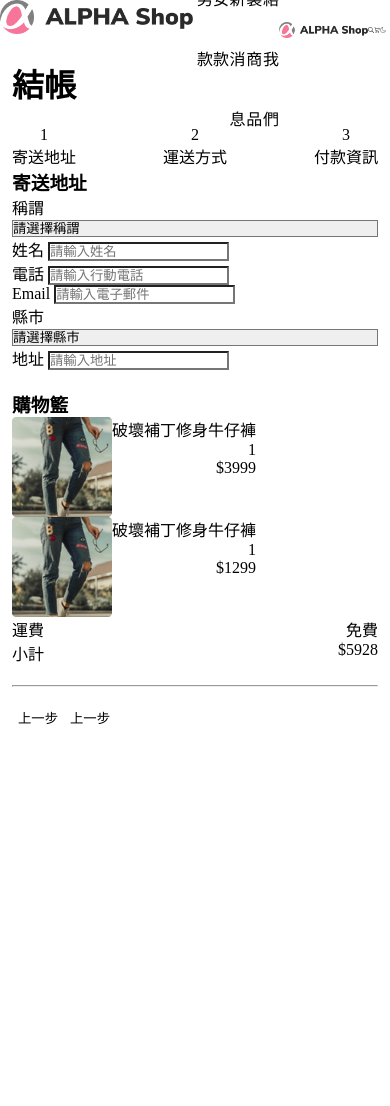
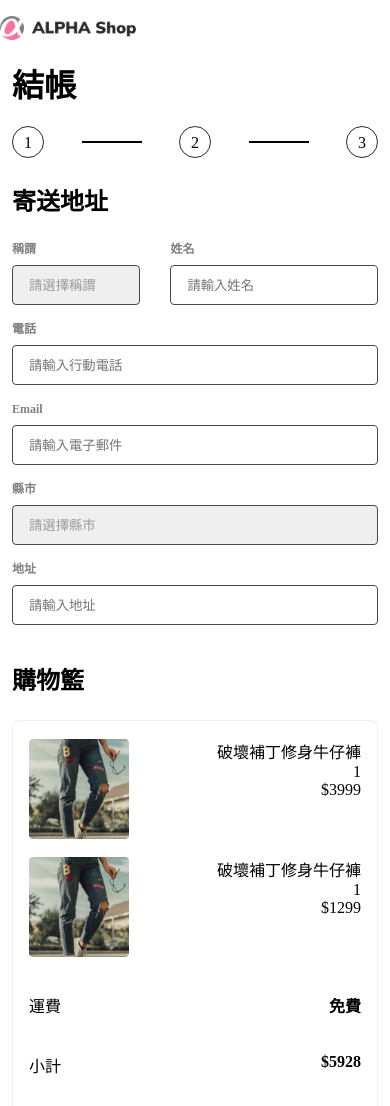
Before and after one commit to ga686/ac_shop, a website built with webpack: page index.html in a window 390 px wide. Shown: the top 1106 px of the page. Before the commit the page ends 844 px from the top, so only its background shows below. Built offline with nearby package versions, Linux system fonts and the light colour scheme; files whose address does not match are found by name.

Commit message:
修改classname命名

```diff
--- a/src/scss/main.scss
+++ b/src/scss/main.scss
@@ -8,6 +8,8 @@ $label-title-color: #808080;
 $form-border: 1px solid #4A4A4A;
 $placeholder-color: #999999;
 $select-color:#2A2A2A;
+$btn-next-bg:#F67599;
+$container-border:1px solid #F0F0F5;
 
 
 // common
@@ -23,6 +25,18 @@ $select-color:#2A2A2A;
   padding: 0 16px;
 }
 
+%btn-style{
+  @include rectangle(auto, 46px);
+  line-height: 46px;
+  color: #fff;
+  border-radius: 8px;
+}
+
+%form-title-style{
+  font-size: 24px;
+  margin-bottom: 24px
+}
+
 // nav
 .navbar{
   @include rectangle(100%, 56px);
@@ -30,7 +44,17 @@ $select-color:#2A2A2A;
   line-height: 56px;
   z-index: 99;
 
-  .navbar-toggle{
+  &_container{
+    flex-direction: column;
+    position: absolute;
+    top: 100%;
+    background-color: $body-bg;
+    transition: transform 0.3s ease-out;
+    transform-origin: top;
+    transform: scale(1, 0);
+  }
+
+  &_toggle{
     @include rectangle(0px, auto);
     &::before{
       position: absolute;
@@ -45,43 +69,14 @@ $select-color:#2A2A2A;
     }
   }
 
-  .navbar-container{
-    flex-direction: column;
-    position: absolute;
-    top: 100%;
-    background-color: $body-bg;
-    transition: transform 0.3s ease-out;
-    transform-origin: top;
-    transform: scale(1, 0);
-  }
-
-  .navbar-toggle:checked ~ .navbar-container {
+  &_toggle:checked ~ &_container {
     transform: scale(1, 1);
   }
 
-  .nav-item {
-    /*預設透明度 0*/
+  &_item{
     opacity: 0;
-  }
-
-  .navbar-toggle:checked ~ .navbar-container .nav-item {
-    /*增加轉場效果*/
-    transition: opacity 0.2s ease-out 0.2s;
-    opacity: 1;
-  }
-
-  .mobile-logo{
-    a{
-      @include rectangle(136px, 56px);
-      line-height: 56px;
-      img{object-fit: contain}
-    }
-  }
-
-  .nav-item{
     @include rectangle(100%, auto);
-    &.logo{display: none;}
-    .icon{
+    &_icon{
       margin: 0 21px;
       a{
         @include rectangle(24px, 56px);
@@ -91,66 +86,74 @@ $select-color:#2A2A2A;
     }
   }
 
-  .nav-item + .nav-item{
+  &_item + &_item{
     border-top: 2px solid rgba(42, 42, 42, 0.1);
+  }
+
+  &_toggle:checked ~ &_container &_item {
+    /*增加轉場效果*/
+    transition: opacity 0.2s ease-out 0.2s;
+    opacity: 1;
+  }
+
+  &_logo--mobile{
+    a{
+      @include rectangle(136px, 56px);
+      line-height: 56px;
+      img{object-fit: contain}
     }
   }
 
-// step panel
-.stepper-panel{
-  .stepper-container{
-    .step{
-      position: relative;
-      flex: 1;
-      .circle-container{
-        @include rectangle(32px, 32px);
-        line-height: 32px;
-        border-radius: 50%;
-        border: 1px solid $stepper-color;
-        position: relative;
+  &_logo--screen{
+    display: none;
   }
-      .connect-line{
-        @include rectangle(60px, 2px);
-        position: absolute;
-        top: 12px;
-        right: calc(50% + 32px);
-        left: calc(-50% + 32px);
-        background-color: $border-color;
+}
+
+// main
+.main-container{
+  display: grid;
+  grid-auto-flow: row;
+
+  &_btn-group{
+    .btn{
+      @extend %btn-style;
+      flex:1;
+      &--prev{
+        color: black;
+      }
+      &--next{
+        background-color: $btn-next-bg;
       }
     }
   }
 
-  .step-label{
-    display: none;
+
+  &_left{
+    &_form{
+      &_title{
+        @extend %form-title-style
       }
-}
-
-// form part 1
-.form-container{
-  .form-title{
-    margin-bottom: 24px;
-  }
-
-  .form-group {
+      &_group{
+        &--name{
           display: grid;
-    &.name-group{
           grid-template-columns: repeat(5, 1fr);
           gap:30px;
-      div:first-child{
+          > div:first-child{
             grid-column: span 2;
           }
-      div:nth-child(2){
+          > div:nth-child(2){
             grid-column: span 3;
           }
         }
-    &.phone-group{
+        &--phone{
+          display: grid;
           grid-auto-flow: row;
         }
-    &.address-group{
+        &--address{
+          display: grid;
           grid-auto-flow: row;
         }
-
-    > div{
+        &_item{
           display: flex;
           flex-direction: column;
           margin-bottom: 16px;
@@ -160,8 +163,14 @@ $select-color:#2A2A2A;
               color: $placeholder-color;
             }
           }
-
-      .select-wrapper{
+          label{
+            font-size: 12px;
+            font-weight: bold;
+            line-height: 16px;
+            color: $label-title-color;
+            margin-bottom: 8px;
+          }
+          &_select{
             position: relative;
             &::before{
               position: absolute;
@@ -177,21 +186,68 @@ $select-color:#2A2A2A;
 
             }
           }
-
           select{
             &::placeholder{color: $placeholder-color;}
           }
         }
+
+
       }
 
-  .form-label-title{
-    font-size: 12px;
-    font-weight: bold;
-    line-height: 16px;
-    color: $label-title-color;
-    margin-bottom: 8px;
+
     }
   }
+
+  &_right{
+    &_title{
+      @extend %form-title-style
+    }
+    &_box{
+      border: $container-border;
+      padding: 18px 16px;
+      border-radius: 8px;
+      &_item{
+        margin-bottom: 18px;
+        &_img{
+          @include rectangle(100px, 100px)
+        }
+        &_index{
+          flex: 1;
+        }
+      }
+      &_delivery, &_total{
+        padding: 18px 0;
+      }
+    }
+  }
+}
+
+// step panel
+.stepper-panel{
+  margin-bottom: 24px;
+  .stepper-container{
+    &_step{
+      position: relative;
+      &_circle{
+        @include rectangle(32px, 32px);
+        line-height: 32px;
+        border-radius: 50%;
+        border: 1px solid $stepper-color;
+        position: relative;
+      }
+      &_label{
+        display: none
+      }
+      &_line{
+        @include rectangle(60px, 2px);
+        background-color: $border-color;
+        align-self:center;
+      }
+    }
+  }
+}
+
+
 
 
 
@@ -200,18 +256,16 @@ $select-color:#2A2A2A;
     @include rectangle(100%, 60px);
     line-height: 60px;
 
-    .navbar-container{
+    &_container{
       flex-direction: row;
       padding-left:166px;
       padding-right: 166px;
       position: relative;
 
-      .nav-item{
+      &_item{
         margin: 0 16px;
-        &.logo {
-          flex:1;
-          margin-left: 5rem;
-          .nav-link{
+        &_link{
+          &_link{
             @include rectangle(170px, auto);
             max-width: 170px;
             img{
@@ -222,5 +276,11 @@ $select-color:#2A2A2A;
         }
       }
     }
+
+    &_logo--screen {
+      display: block;
+      flex:1;
+      margin-left: 5rem;
     }
   }
+}
--- a/src/scss/reset.scss
+++ b/src/scss/reset.scss
@@ -261,3 +261,12 @@ $spacers: (
 .mr-auto{
   margin-right: auto;
 }
+
+.font-bold{
+  font-weight: 700;
+}
+
+hr{
+  width: 100%;
+  border: 1px solid #E6E6EB;
+}
```
Also changed, not shown: dist/all.css. Lines whose indentation alone changed are shown as unchanged.
